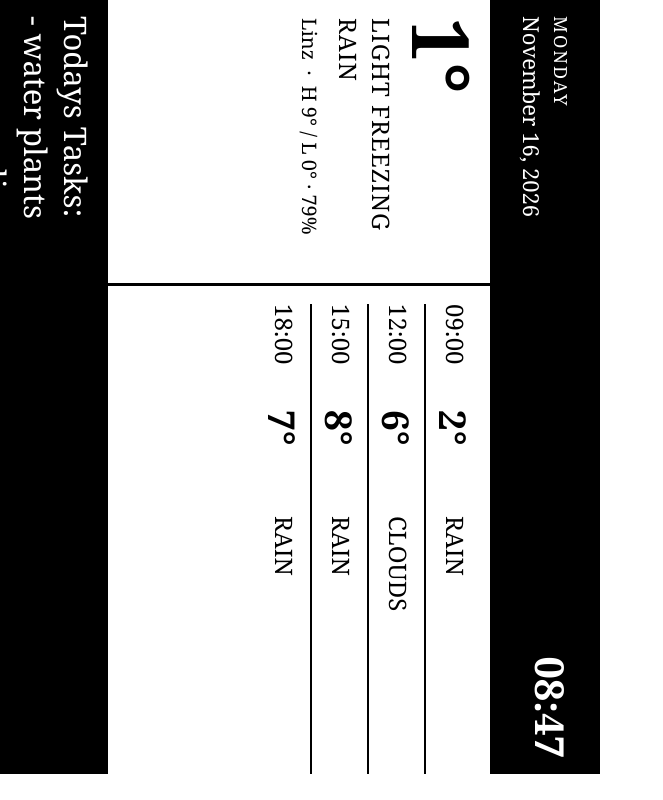
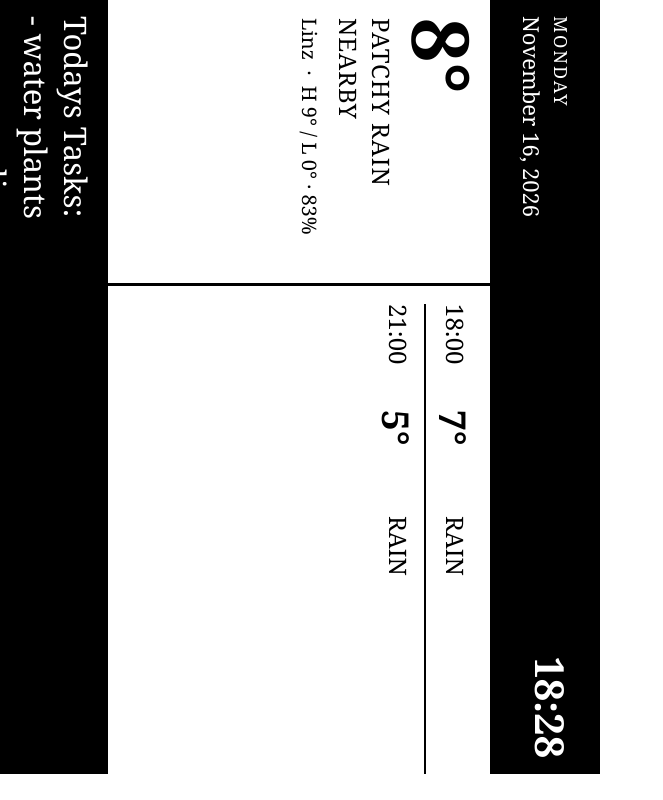
Before and after one commit to splendiferousnoctifer/kindle4-display, a plain HTML site: page docs/index.html in a window 1280 px wide. Shown: the whole page, without its empty margins (0-663 px from the left). Drawn offline with Linux system fonts and the light colour scheme.

Commit message:
Update Kindle display

```diff
--- a/docs/index.html
+++ b/docs/index.html
@@ -163,7 +163,7 @@ td {
             <div class="date" id="date">November 16, 2026</div>
           </td>
           <td class="hdr-right">
-            <div class="time" id="time">08:47</div>
+            <div class="time" id="time">18:28</div>
           </td>
         </tr>
       </table>
@@ -174,11 +174,11 @@ td {
       <table class="body-inner" cellspacing="0" cellpadding="0">
         <tr>
           <td class="now">
-            <div class="temp">1°</div>
-            <div class="cond">Light freezing rain</div>
-            <div class="meta">Linz &nbsp;&middot;&nbsp; H 9°  /  L 0°   ·   79%</div>
+            <div class="temp">8°</div>
+            <div class="cond">Patchy rain nearby</div>
+            <div class="meta">Linz &nbsp;&middot;&nbsp; H 9°  /  L 0°   ·   83%</div>
           </td>
-          <td class="fc-wrap"><table class='hours' cellspacing='0' cellpadding='0'><tr class='first'><td class='h-time'>09:00</td><td class='h-temp'>2°</td><td class='h-cond'>Rain</td></tr><tr><td class='h-time'>12:00</td><td class='h-temp'>6°</td><td class='h-cond'>Clouds</td></tr><tr><td class='h-time'>15:00</td><td class='h-temp'>8°</td><td class='h-cond'>Rain</td></tr><tr><td class='h-time'>18:00</td><td class='h-temp'>7°</td><td class='h-cond'>Rain</td></tr></table></td>
+          <td class="fc-wrap"><table class='hours' cellspacing='0' cellpadding='0'><tr class='first'><td class='h-time'>18:00</td><td class='h-temp'>7°</td><td class='h-cond'>Rain</td></tr><tr><td class='h-time'>21:00</td><td class='h-temp'>5°</td><td class='h-cond'>Rain</td></tr></table></td>
         </tr>
       </table>
     </td>
@@ -192,8 +192,8 @@ td {
 </div>
 <script type="text/javascript">
 (function () {
-  var h = 8;
-  var m = 47;
+  var h = 18;
+  var m = 28;
   function pad(n) { return n < 10 ? "0" + n : "" + n; }
   function show() {
     var t = document.getElementById("time");
```
